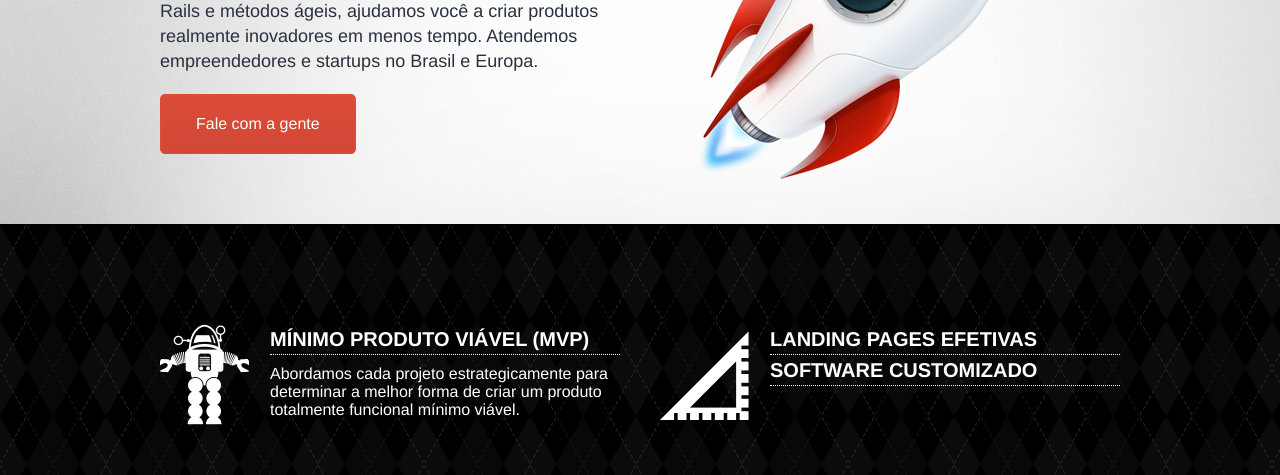
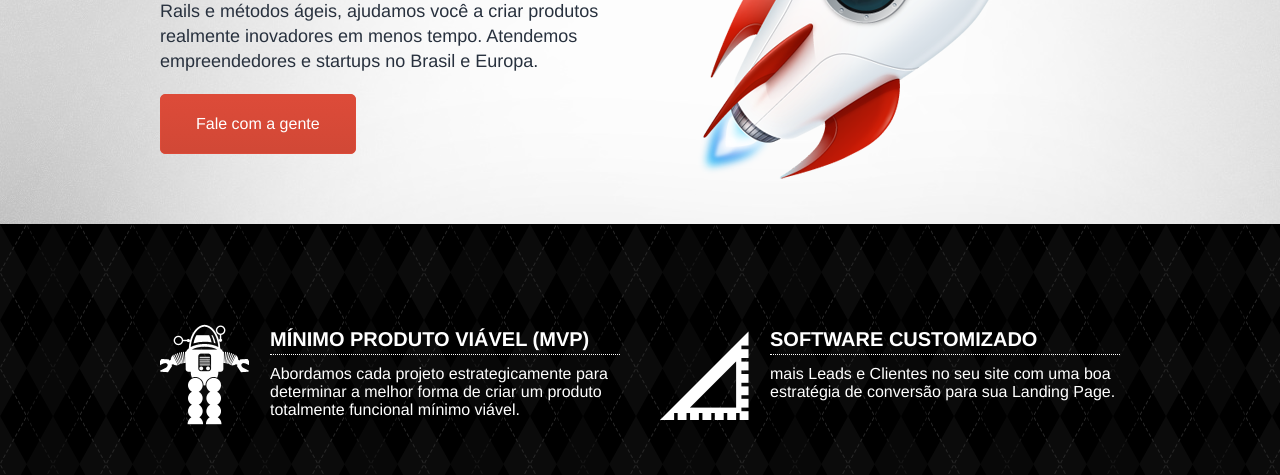
Before and after one commit to marciomarques/CAIXA-DE-IDEIAS-Site, a plain HTML site: page index.html in a window 1280 px wide. Shown: the part 276-751 px from the top of the page. Drawn offline with Linux system fonts and the light colour scheme; a script that the page names is missing.

Commit message:
H2 Landing Page Mudança de titulo para testar no google

```diff
--- a/index.html
+++ b/index.html
@@ -69,8 +69,8 @@ mixpanel.init("82c1f25cbc75f8bb2f8fe9ac115f692f");</script><!-- end Mixpanel -->
 			<section class="produtos">
 			    <div id="boxes" class="center">
 			    	<div id="ico-page" class="box">
-						<h2>Landing Pages efetivas</h2>
 						<h2>Software Customizado</h2>
+						<p>mais Leads e Clientes no seu site com uma boa estratégia de conversão para sua Landing Page.</p>
 					</div>
 
 					<div id="ico-mvp" class="box">
```
